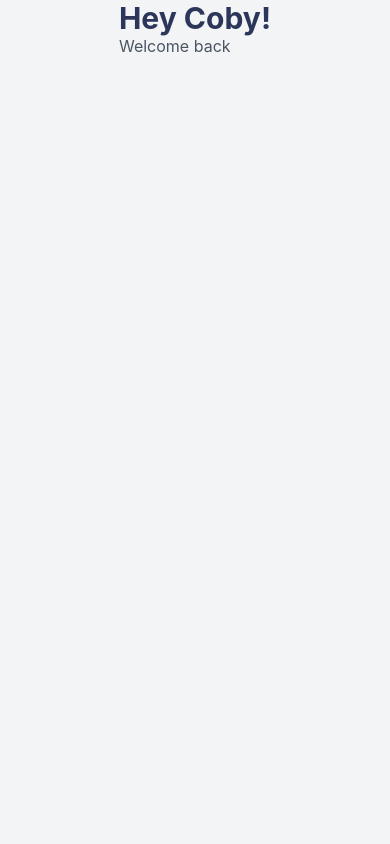
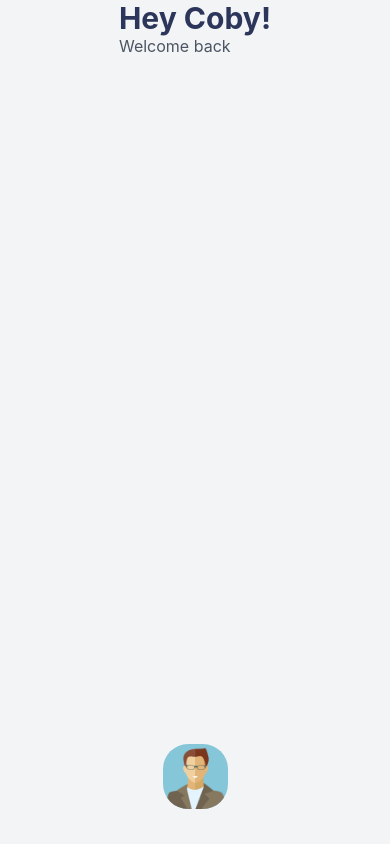
Before and after one commit to tothepointcode/stunning-waffle, a React Native app: screen / in a window 390 px wide. Built offline with nearby package versions, Linux system fonts and the light colour scheme.

Commit message:
feat: :construction: Profile component created.

```diff
--- /dev/null
+++ b/components/Headers/Profile.tsx
@@ -0,0 +1,32 @@
+import React from "react";
+import styled from "styled-components/native";
+
+// custom components
+import { colors } from "../colors";
+
+const StyledView = styled.View`
+  display: flex;
+  flex-direction: column;
+  height: 65px;
+  width: 65px;
+  border-radius: 25px;
+  background-color: ${colors.tertiary};
+  margin-bottom: 35px;
+`;
+
+const StyledImage = styled.Image`
+  resize-mode: cover;
+  width: 100%;
+  height: 100%;
+  border-radius: 25px;
+`;
+
+const Profile = (props: { img: any }) => {
+  return (
+    <StyledView>
+      <StyledImage source={props.img} />
+    </StyledView>
+  );
+};
+
+export default Profile;
--- a/screens/Welcome.tsx
+++ b/screens/Welcome.tsx
@@ -9,6 +9,8 @@ import RegularButton from "../components/Buttons/RegularButton";
 import BigText from "../components/Texts/BigText";
 import SmallText from "../components/Texts/SmallText";
 import Greetings from "../components/Headers/Greetings";
+import Profile from "../components/Headers/Profile";
+import Avi from "./../assets/avi/avatar.png";
 
 const WelcomeContainer = styled(Container)`
   background-color: ${colors.graylight};
@@ -20,6 +22,7 @@ const Welcome = () => {
   return (
     <WelcomeContainer>
       <Greetings mainText="Hey Coby!" subText="Welcome back" />
+      <Profile img={Avi} />
     </WelcomeContainer>
   );
 };
```
